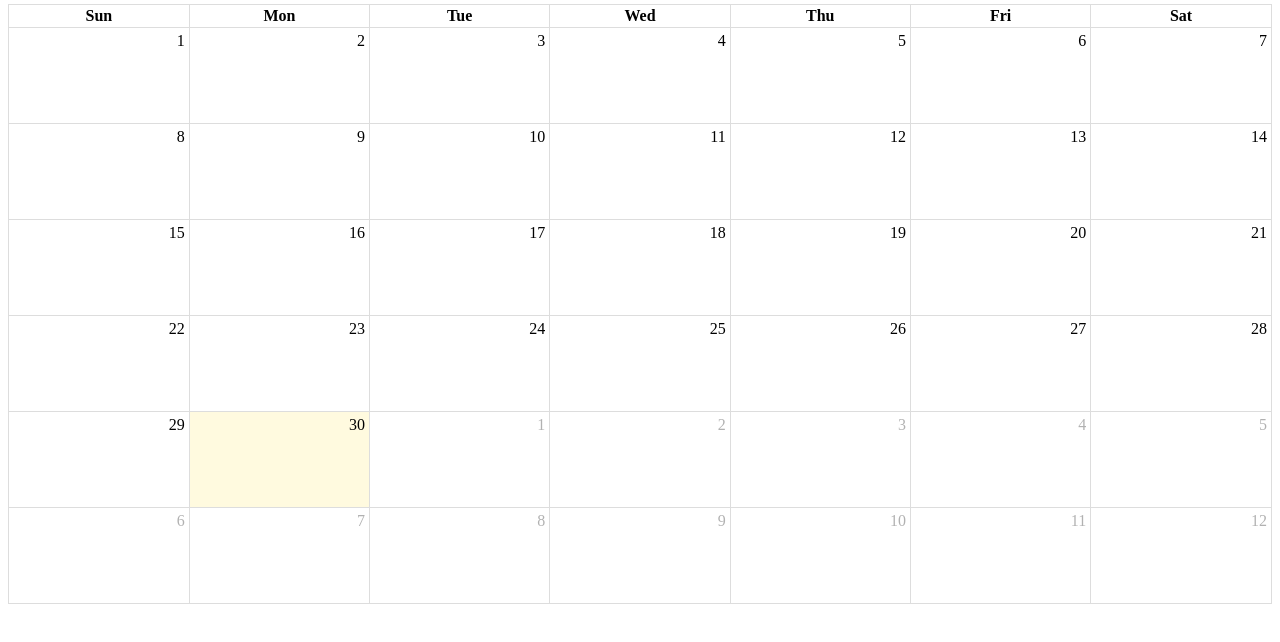
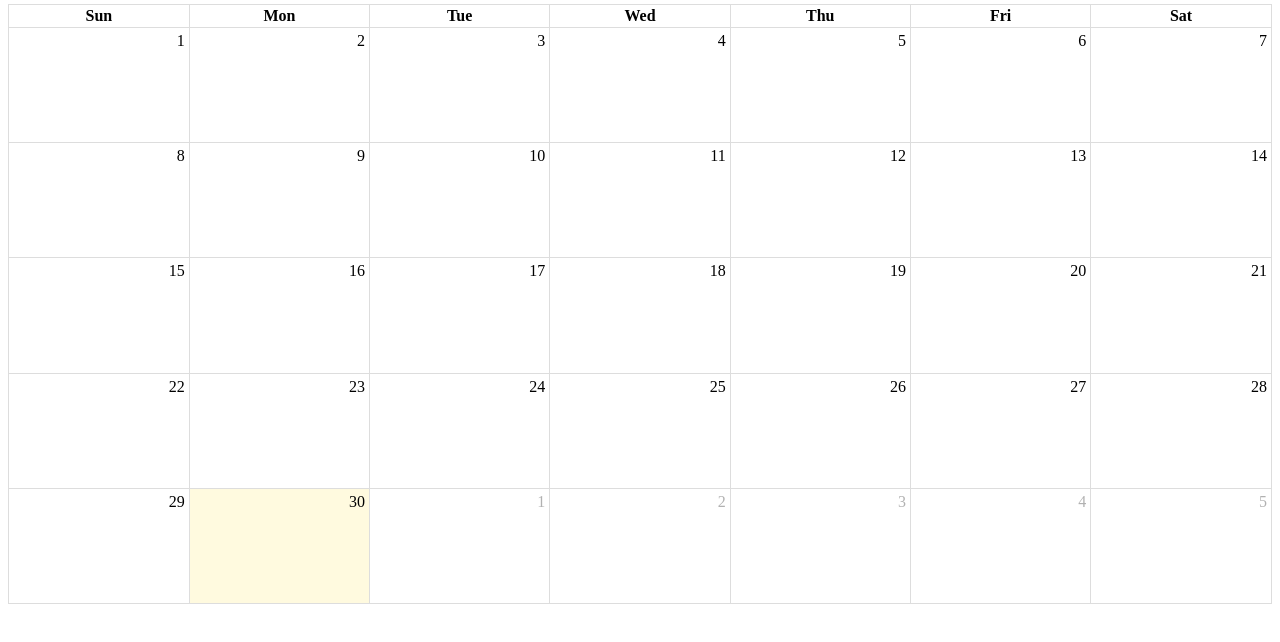
Before and after one commit to yanghyeonjin/panda-fullcalendar-v5, a plain HTML site: page index.html in a window 1280 px wide. Shown: the part 68-710 px from the top of the page. Drawn offline with Linux system fonts and the light colour scheme.

Commit message:
* Month View - fixedWeekCount, showNonCurrentDates

```diff
--- a/index.html
+++ b/index.html
@@ -20,6 +20,8 @@
             return `${date.date.year}년 ${date.date.month + 1}월`;
           },
           contentHeight: 600,
+          fixedWeekCount: false,
+          showNonCurrentDates: true,
         });
         calendar.render();
       });
```
Also changed, not shown: README.md.
